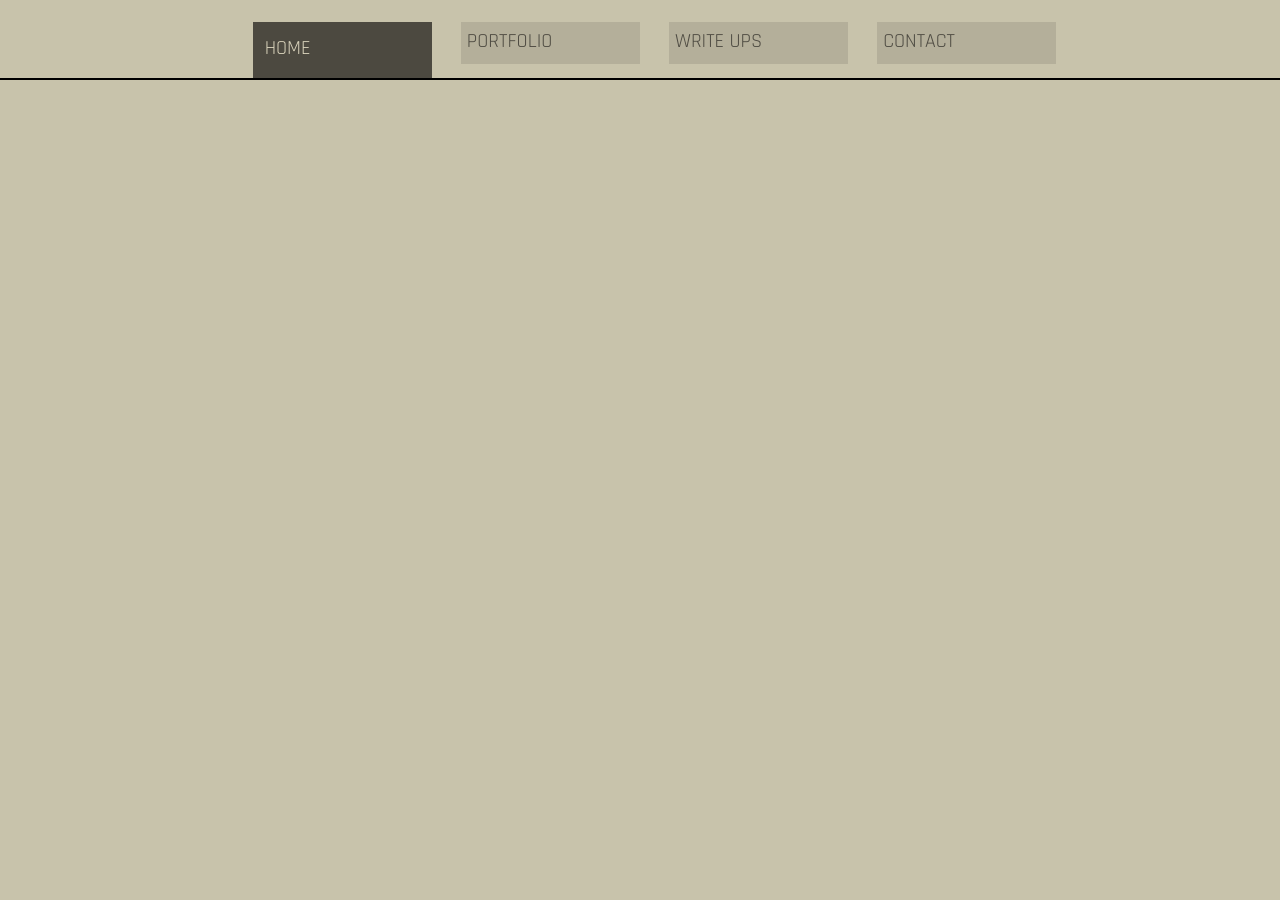
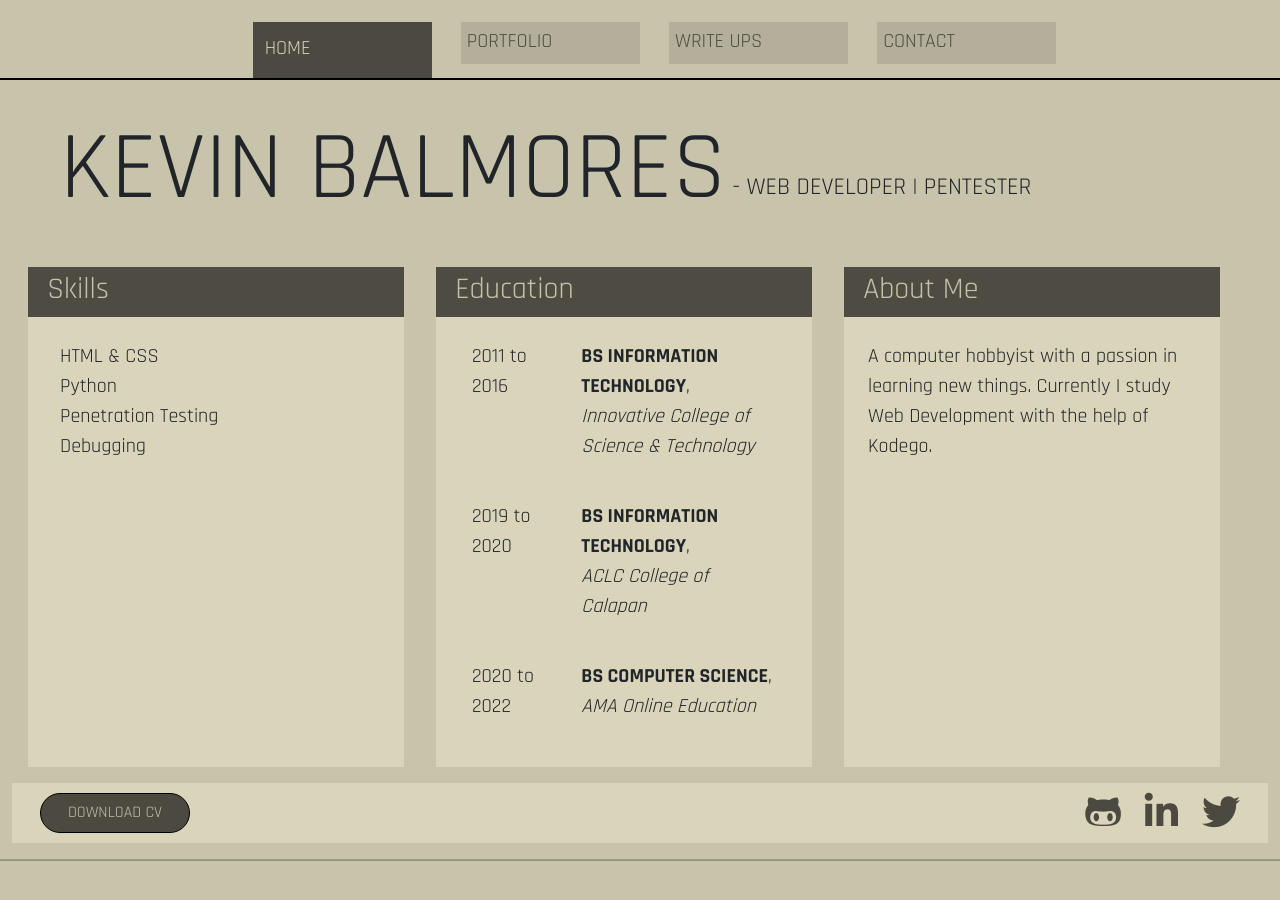
Before and after one commit to tankTopTaro/tankTopTaro.github.io, a plain HTML site: page index.html in a window 1280 px wide. Before the commit the page ends 800 px from the top, so only its background shows below. Drawn offline with nearby package versions, Linux system fonts and the light colour scheme.

Commit message:
add home contents

```diff
--- a/css/style.css
+++ b/css/style.css
@@ -12,16 +12,6 @@ body {
 }
 
 /**         NAVIGATION BAR          **/
-/*nav {
-    border-bottom: 2px solid black;
-    display: flex;
-    flex-direction: row;
-    flex-basis: 10%;
-    justify-content: center;
-    align-items: center;
-    width: 100%;
-    height: 80px;
-}*/
 
 .navbar {
     border-bottom: 2px solid black;
@@ -51,46 +41,7 @@ nav span {
     margin-bottom: .313rem;
 }
 
-.nav-home {
-    display: flex;
-    flex-direction: row;
-    flex-basis: 14%;
-    justify-content: flex-start;
-    align-items: center;
-    margin-left: 1.813rem;
-    padding-left: .375rem;
-    padding-right: 1.25rem;
-    height: 60%;
-    background-color: #b4af9a;
-}
-
-.nav-portfolio {
-    display: flex;
-    flex-direction: row;
-    flex-basis: 14%;
-    justify-content: flex-start;
-    align-items: center;
-    margin-left: 1.813rem;
-    padding-left: .375rem;
-    padding-right: 1.25rem;
-    height: 60%;
-    background-color: #b4af9a;
-}
-
-.nav-writeups {
-    display: flex;
-    flex-direction: row;
-    flex-basis: 14%;
-    justify-content: flex-start;
-    align-items: center;
-    margin-left: 1.813rem;
-    padding-left: .375rem;
-    padding-right: 1.25rem;
-    height: 60%;
-    background-color: #b4af9a;
-}
-
-.nav-contact {
+.nav-home, .nav-portfolio, .nav-writeups, .nav-contact {
     display: flex;
     flex-direction: row;
     flex-basis: 14%;
@@ -116,3 +67,107 @@ nav span {
 }
 
 /**    END OF NAVIGATION BAR        **/
+/**         ABOUT SECTION           **/
+.about {
+    height: 100vh;
+    width: 100%;
+}
+
+.author {
+    display: flex;
+    flex-direction: row;
+    justify-content: flex-start;
+    margin: 2rem 3rem;
+}
+
+.author h1 {
+    font-size: 96px;
+}
+
+.author h2 {
+    margin-left: .375rem;
+    margin-top: 3.8rem;
+    font-size: 24px;
+}
+
+.about-content {
+    margin: 1rem;
+    height: 500px;
+}
+
+.about-title {
+    width: 100%;
+    height: 50px;
+    background-color: #4E4B42;
+}
+
+.about-title span {
+    margin: 1.2rem;
+    color:#C5C0A9;
+    font-size: 30px;
+}
+
+.about-skills, .about-education, .about-me {
+    margin-right: 2rem;
+    padding: 0;
+    font-size: 20px;
+    background-color: #DAD4BB;
+}
+
+.about-skills ul {
+    margin-top: 1.5rem;
+    list-style: none;
+}
+
+.about-education .row, .about-me p{
+    margin: 1.5rem;
+}
+
+.cv-container {
+    background-color: #DAD4BB;
+    display: flex;
+    align-items: center;
+    flex-direction: row;
+    height: 60px;
+    width: 100%;
+}
+
+.cv-download, .social-links {
+    width: 50%;
+    margin: 1rem;
+}
+
+.social-links {
+    display: flex;
+    align-items: center;
+    justify-content: flex-end;
+}
+
+.social-links i {
+    margin-left: 1.5rem;
+    font-size: 38px;
+    color: #4c4940;
+}
+
+.download-btn {
+    text-align: center;
+    border: 1px solid black;
+    border-radius: 25px;
+    width: 150px;
+    height: 40px;
+    background-color: #4c4940;
+    display: flex;
+    align-items: center;
+    justify-content: center;
+}
+
+.cv-download a {
+    text-decoration: none;
+    color: #C5C0A9;
+}
+
+hr {
+    border-bottom: 1.5px solid black;
+}
+
+/**         END ABOUT SECTION       **/
--- a/index.html
+++ b/index.html
@@ -6,6 +6,7 @@
     <meta name="viewport" content="width=device-width, initial-scale=1.0">
     <title>Mini Project 1</title>
     <link href="https://cdn.jsdelivr.net/npm/bootstrap@5.3.0-alpha1/dist/css/bootstrap.min.css" rel="stylesheet" integrity="sha384-GLhlTQ8iRABdZLl6O3oVMWSktQOp6b7In1Zl3/Jr59b6EGGoI1aFkw7cmDA6j6gD" crossorigin="anonymous">
+    <script src="https://kit.fontawesome.com/be38a31748.js" crossorigin="anonymous"></script>
     <link rel="stylesheet" href="./css/style.css">
 </head>
 <body>
@@ -15,5 +16,71 @@
         <div class="nav-writeups"><span><a href="./blog.html">WRITE UPS</a></span></div>
         <div class="nav-contact"><span><a href="#">CONTACT</a></span></div>
     </nav>
+    <section class="about">
+        <div class="container author">
+            <h1>KEVIN BALMORES</h1>
+            <h2> - WEB DEVELOPER | PENTESTER </h2>
+        </div>
+        <div class="container-fluid">
+            <div class="row about-content">
+                <div class="col about-skills">
+                    <div class="about-title"><span>Skills</span></div>
+                    <ul>
+                        <li>HTML & CSS</li>
+                        <li>Python</li>
+                        <li>Penetration Testing</li>
+                        <li>Debugging</li>
+                    </ul>
+                </div>
+                <div class="col about-education">
+                    <div class="about-title"><span>Education</span></div>
+                    <div class="row">
+                        <div class="col-4">2011 to 2016</div>
+                        <div class="col-8">
+                            <p>
+                                <strong>BS INFORMATION TECHNOLOGY</strong>,<br>
+                                <em>Innovative College of Science & Technology</em>
+                            </p>
+                        </div>
+                    </div>
+                    <div class="row">
+                        <div class="col-4">2019 to 2020</div>
+                        <div class="col-8">
+                            <p>
+                                <strong>BS INFORMATION TECHNOLOGY</strong>,<br>
+                                <em>ACLC College of Calapan</em>
+                            </p>
+                        </div>
+                    </div>
+                    <div class="row">
+                        <div class="col-4">2020 to 2022</div>
+                        <div class="col-8">
+                            <p>
+                                <strong>BS COMPUTER SCIENCE</strong>,<br>
+                                <em>AMA Online Education</em>
+                            </p>
+                        </div>
+                    </div>
+                </div>
+                <div class="col about-me">
+                    <div class="about-title"><span>About Me</span></div>
+                    <p>A computer hobbyist with a passion in learning new things. Currently I study Web Development with the help of Kodego.</p>
+                </div>
+            </div>
+            <div class="container-fluid cv-container">
+                <div class="cv-download">
+                    <div class="download-btn">
+                        <span><a href="#" target="_blank">DOWNLOAD CV</a></span>
+                    </div>
+                </div>
+                <div class="social-links">
+                    <a href="https://github.com/tankTopTaro" target="_blank"><i class="fa-brands fa-github-alt"></i></a>
+                    <a href="https://linkedin.com/in/kevin-balmores-6549b9200" target="_blank"><i class="fa-brands fa-linkedin-in"></i></a>
+                    <a href="https://twitter.com/ttanaka720" target="_blank"><i class="fa-brands fa-twitter"></i></a>
+                </div>
+            </div>
+        </div>
+        <hr>
+    </section>
 </body>
 </html>
```
